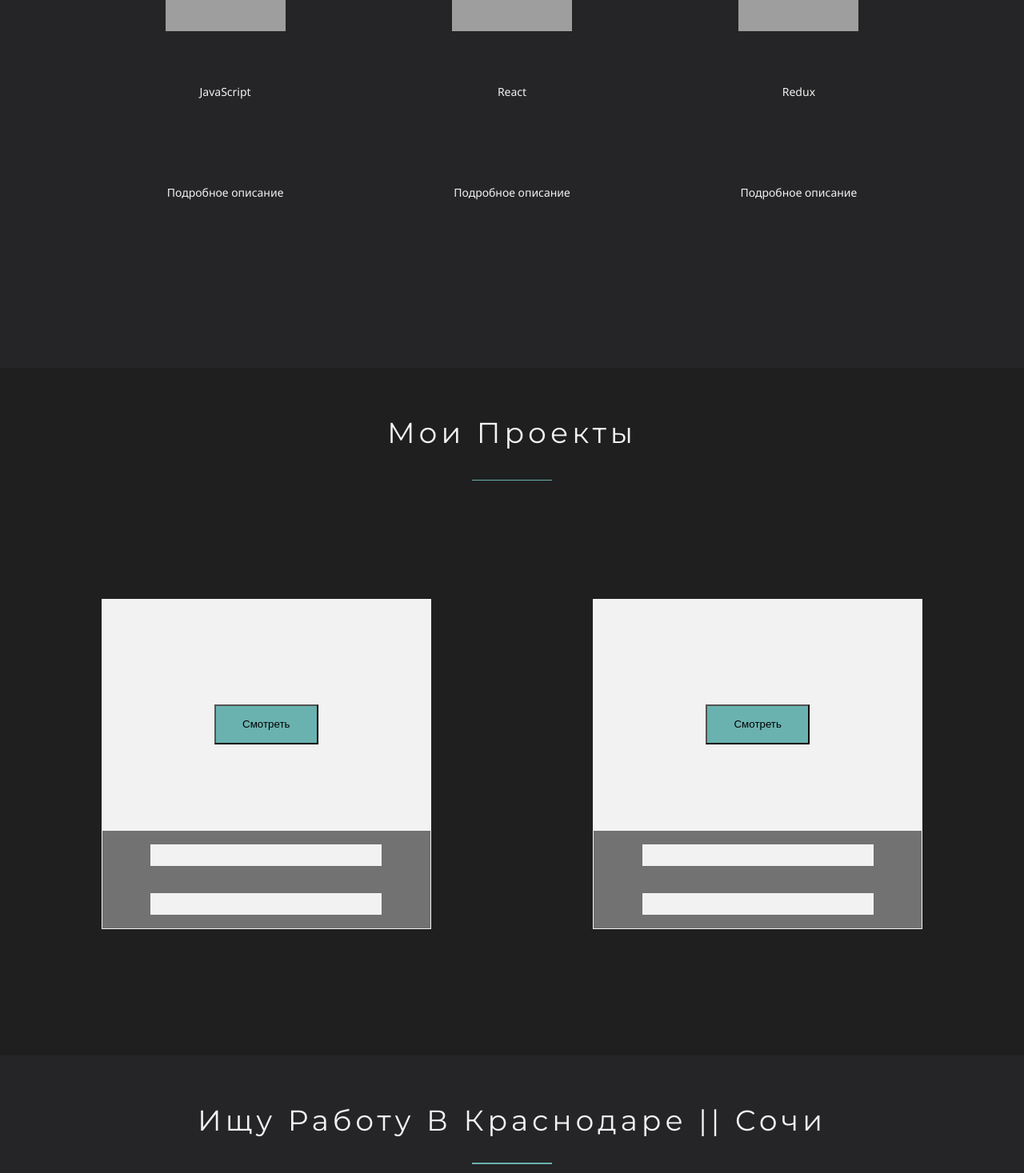
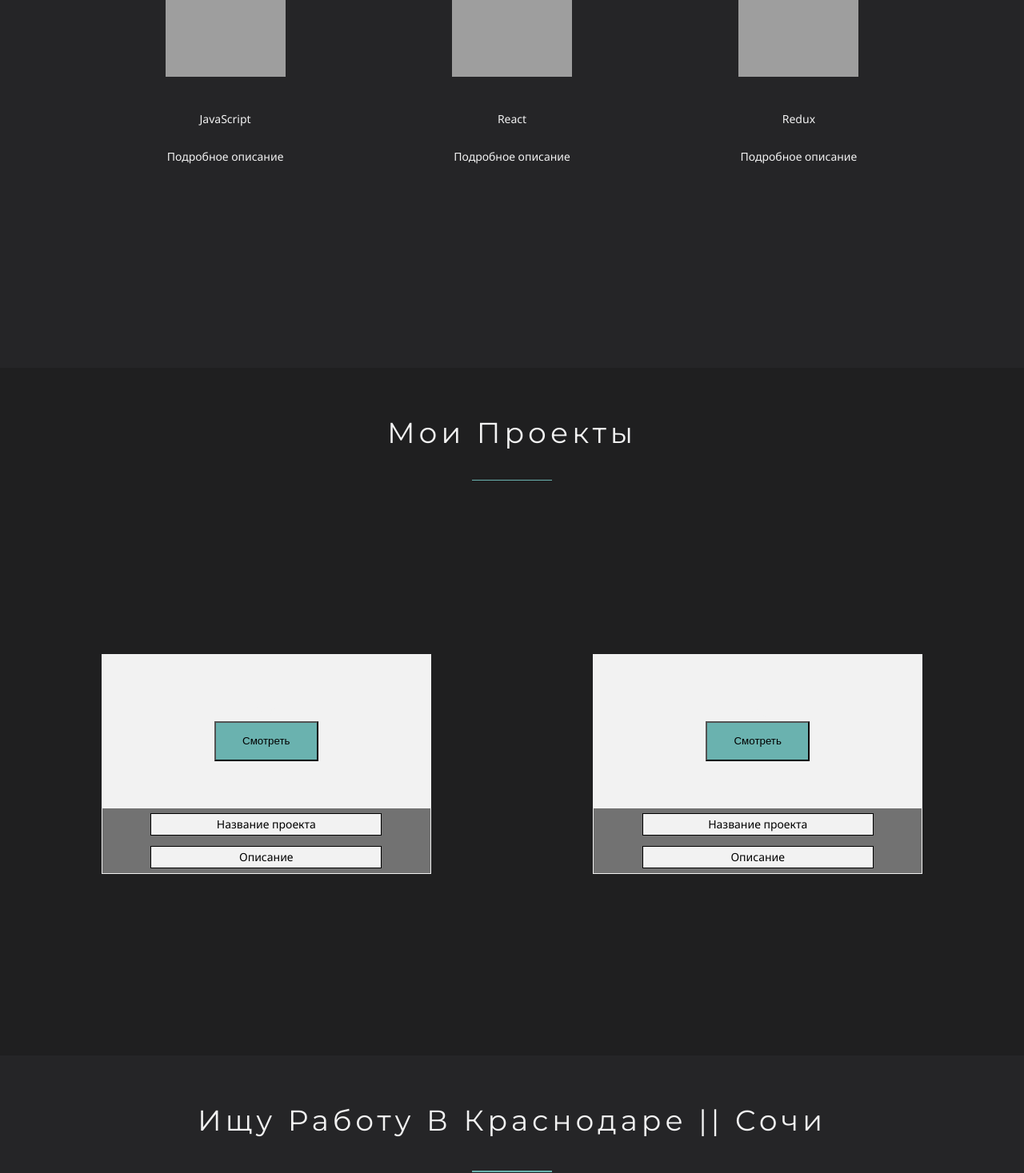
Before and after one commit to Tevin-J/profile, a React (Create React App) app: page / in a window 1280 px wide. Shown: the part 1330-2797 px from the top of the page at 80% size. Built offline with nearby package versions, Linux system fonts and the light colour scheme; grey boxes are pictures that could not be loaded.

Commit message:
небольшие доделки по внешнему виду

```diff
--- a/src/components/Contacts/Contacts.jsx
+++ b/src/components/Contacts/Contacts.jsx
@@ -11,9 +11,9 @@ const Contacts = () => {
                 <div className={style.line}></div>
                 <div className={style.content}>
                     <div className={style.form}>
-                            <input/>
-                            <input type="text"/>
-                            <textarea/>
+                            <input type="text" placeholder='имя'/>
+                            <input type="text" placeholder='e-mail'/>
+                            <textarea placeholder='сообщение'/>
                     </div>
                     <Button buttonName='Отправить'/>
                 </div>
--- a/src/components/Contacts/Contacts.module.css
+++ b/src/components/Contacts/Contacts.module.css
@@ -50,7 +50,13 @@
     background-color: #6ab2af;
 }
 @media (min-width: 768px) {
-
+    .contacts {
+        height: 700px;
+        background-color: #1f1f20;
+        display: flex;
+        justify-content: center;
+        padding: 30px 0;
+    }
     .container {
         width: 80%;
     }
@@ -58,8 +64,8 @@
         justify-content: space-between;
     }
     .form {
-        width: 50%;
-        height: 60%;
+        width: 400px;
+        height: 300px;
         margin-top: 60px;
     }
 }
--- a/src/components/Footer/Footer.module.css
+++ b/src/components/Footer/Footer.module.css
@@ -52,7 +52,7 @@
 .line {
     width: 100px;
     height: 2px;
-    margin-top: 10px;
+    margin-top: 20px;
     background-color: #6ab2af;
 }
 @media (min-width: 768px) {
--- a/src/components/Header/Header.module.css
+++ b/src/components/Header/Header.module.css
@@ -1,6 +1,6 @@
 .header {
     height: 70px;
-    background-color: #b7e2ff;
+    background-color: #6ab2af;
     display: flex;
     justify-content: center;
     position: fixed;
--- a/src/components/Hire/Hire.module.css
+++ b/src/components/Hire/Hire.module.css
@@ -18,7 +18,7 @@
 .line {
     width: 100px;
     height: 2px;
-    margin-top: 60px;
+    margin-top: 80px;
     background-color: #6ab2af;
 }
 
@@ -37,11 +37,11 @@
         width: 80%;
     }
     .line {
-        margin-top: -100px;
+        margin-top: -90px;
     }
 }
 @media (min-width: 983px) {
     .line {
-        margin-top: -180px;
+        margin-top: -160px;
     }
 }
--- a/src/components/Projects/Projects.module.css
+++ b/src/components/Projects/Projects.module.css
@@ -3,6 +3,7 @@
     display: flex;
     justify-content: center;
     padding: 30px 0;
+
 }
 
 .containerProjectInfo {
@@ -65,16 +66,22 @@
 
 .projectName {
     width: 70%;
-    height: 20%;
+    height: 26px;
     border: 1px solid;
     background-color: #f2f2f2;
+    color: black;
+    display: flex;
+    justify-content: center;
 }
 
 .projectDesc {
     width: 70%;
-    height: 20%;
+    height: 26px;
     border: 1px solid;
     background-color: #f2f2f2;
+    color: black;
+    display: flex;
+    justify-content: center;
 }
 .line {
     width: 100px;
@@ -103,7 +110,7 @@
     }
     .containerProject {
         width: 40%;
-        height: 60%;
+        height: 40%;
         margin-bottom: 0px;
     }
     .projectButton button {
--- a/src/components/Skills/Skill/Skill.jsx
+++ b/src/components/Skills/Skill/Skill.jsx
@@ -10,9 +10,7 @@ const Skill = (props) => {
                     <img src={props.icon} alt=""/>
                 </div>
                 <div className={style.skillNameContainer}>
-                    <div className={style.skillName}>
                         {props.name}
-                    </div>
                 </div>
             </div>
             <div className={style.skillDesc}>
--- a/src/components/Skills/Skills.module.css
+++ b/src/components/Skills/Skills.module.css
@@ -25,7 +25,7 @@
 
 .skillDesc {
     display: flex;
-    height: 30%;
+    height: 100px;
     width: 100%;
     align-items: center;
     justify-content: center;
@@ -49,7 +49,7 @@
     flex-direction: column;
     justify-content: space-between;
     align-items: center;
-    height: 70%;
+    height: 20px;
     width: 100%;
 }
 
@@ -71,9 +71,7 @@
     margin-top: 40px;
 }
 
-.skillName {
-    margin-top: 10px;
-}
+
 .line {
     width: 100px;
     height: 2px;
@@ -101,7 +99,7 @@
     }
     .containerSkill {
         width: 30%;
-        height: 60%;
+        height: 300px;
         margin-bottom: 0px;
     }
     .skillIcon img{
```
